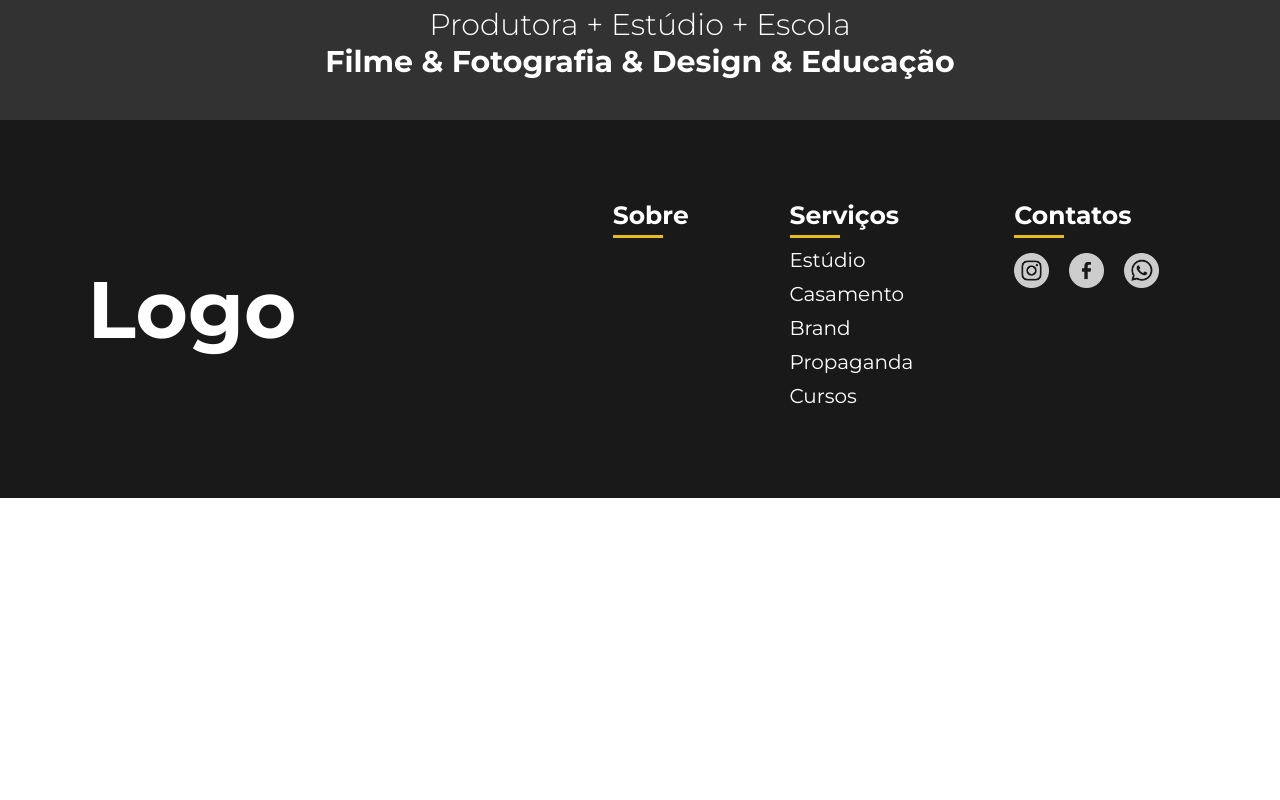
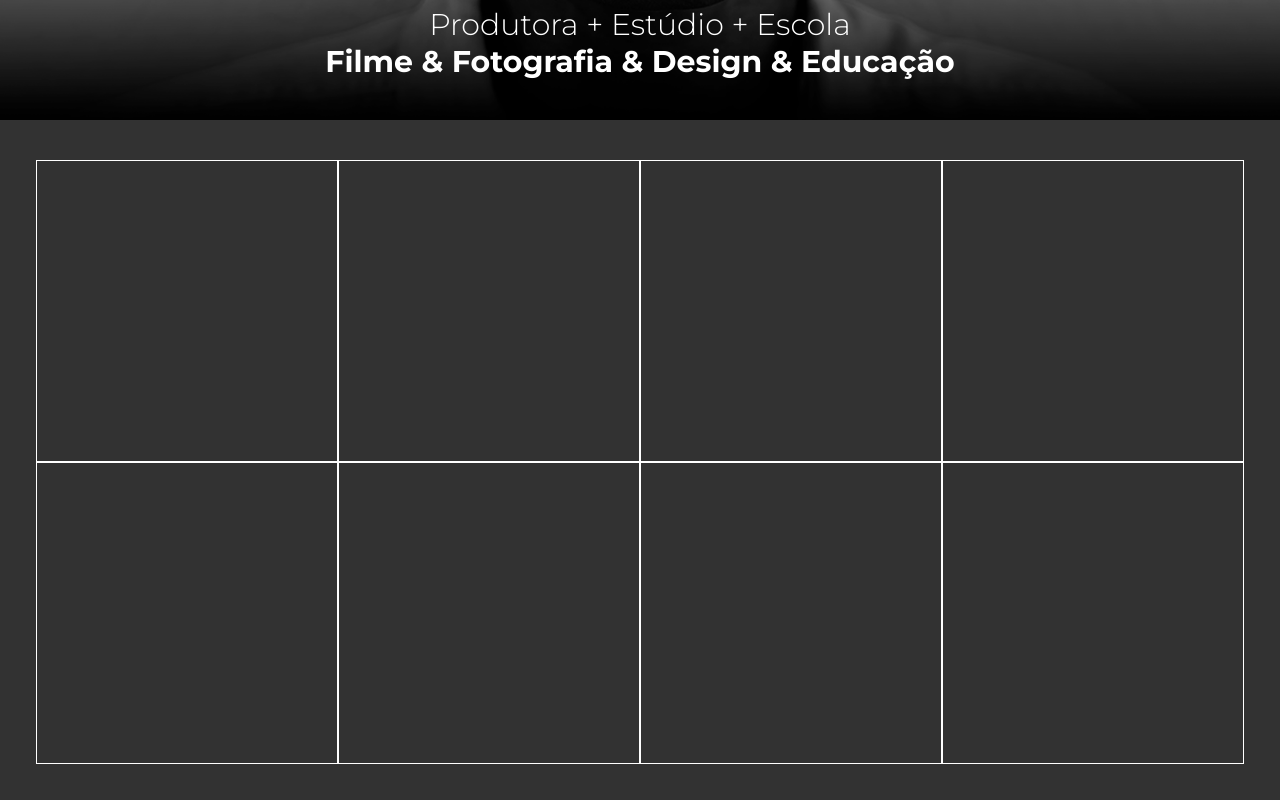
Before and after one commit to caamag/preto_website, a React (Vite) app: page / in a window 1280 px wide. Shown: the part 680-1480 px from the top of the page. Before the commit the page ends 1178 px from the top, so only its background shows below. Built offline with nearby package versions, Linux system fonts and the light colour scheme.

Commit message:
Adicionando cards de seções

```diff
--- a/src/components/banner/style.ts
+++ b/src/components/banner/style.ts
@@ -18,6 +18,9 @@ export const BannerContainer = styled.div<{ bgImagePath?: string }>`
   height: 100vh;
   background-color: rgb(50, 50, 50);
   background-image: url(${(p) => p.bgImagePath || ""});
+  background-size: cover;
+  background-position: center;
+  background-repeat: no-repeat;
   color: white;
 
   display: flex;
--- a/src/global/style.ts
+++ b/src/global/style.ts
@@ -24,6 +24,7 @@ export const GlobalStyle = createGlobalStyle`
     }
 
     h1 {
-        font-size: 8rem;
+        font-size: 7rem;
+        line-height: 70px;
     }
 `;
--- a/src/pages/home/index.tsx
+++ b/src/pages/home/index.tsx
@@ -1,12 +1,16 @@
 import * as Css from "./style";
+import { NavLink } from "react-router-dom";
 
 //components
 import InitialBanner from "../../components/banner";
 
+//images
+import homeBanner from "../../assets/homeBanner.png";
+
 const HomePage = () => {
   return (
     <Css.HomeContainer>
-      <InitialBanner>
+      <InitialBanner bgImagePath={homeBanner}>
         <h1>
           <span>Criatividade,</span> <br /> pesquisa e <span>intuição.</span>
         </h1>
@@ -15,6 +19,35 @@ const HomePage = () => {
           <span>Filme & Fotografia & Design & Educação</span>
         </p>
       </InitialBanner>
+
+      <Css.SectionsContainer>
+        <Css.SectionContent>
+          <NavLink to={"/direca-de-arte"}>
+            <Css.SectionItem></Css.SectionItem>
+          </NavLink>
+          <NavLink to={"/shows-e-eventos"}>
+            <Css.SectionItem></Css.SectionItem>
+          </NavLink>
+          <NavLink to={"/fotografia-de-estudio"}>
+            <Css.SectionItem></Css.SectionItem>
+          </NavLink>
+          <NavLink to={"/corporativos"}>
+            <Css.SectionItem></Css.SectionItem>
+          </NavLink>
+          <NavLink to={"/cursos-e-treinamentos"}>
+            <Css.SectionItem></Css.SectionItem>
+          </NavLink>
+          <NavLink to={"/fotografia-de-produto"}>
+            <Css.SectionItem></Css.SectionItem>
+          </NavLink>
+          <NavLink to={"/design-de-marca"}>
+            <Css.SectionItem></Css.SectionItem>
+          </NavLink>
+          <NavLink to={"/casamento-e-social"}>
+            <Css.SectionItem></Css.SectionItem>
+          </NavLink>
+        </Css.SectionContent>
+      </Css.SectionsContainer>
     </Css.HomeContainer>
   );
 };
--- a/src/pages/home/style.ts
+++ b/src/pages/home/style.ts
@@ -1,3 +1,25 @@
 import styled from "styled-components";
 
 export const HomeContainer = styled.div``;
+
+export const SectionsContainer = styled.div`
+  width: 100%;
+  background-color: rgb(50, 50, 50);
+  padding: 40px 0px;
+`;
+
+export const SectionContent = styled.div`
+  width: 100%;
+  max-width: 1400px;
+  margin: 0 auto;
+
+  display: flex;
+  justify-content: center;
+  flex-wrap: wrap;
+`;
+
+export const SectionItem = styled.div`
+  width: 300px;
+  height: 300px;
+  border: solid 1px white;
+`;
```
Also changed, not shown: src/assets/homeBanner.png (added).
